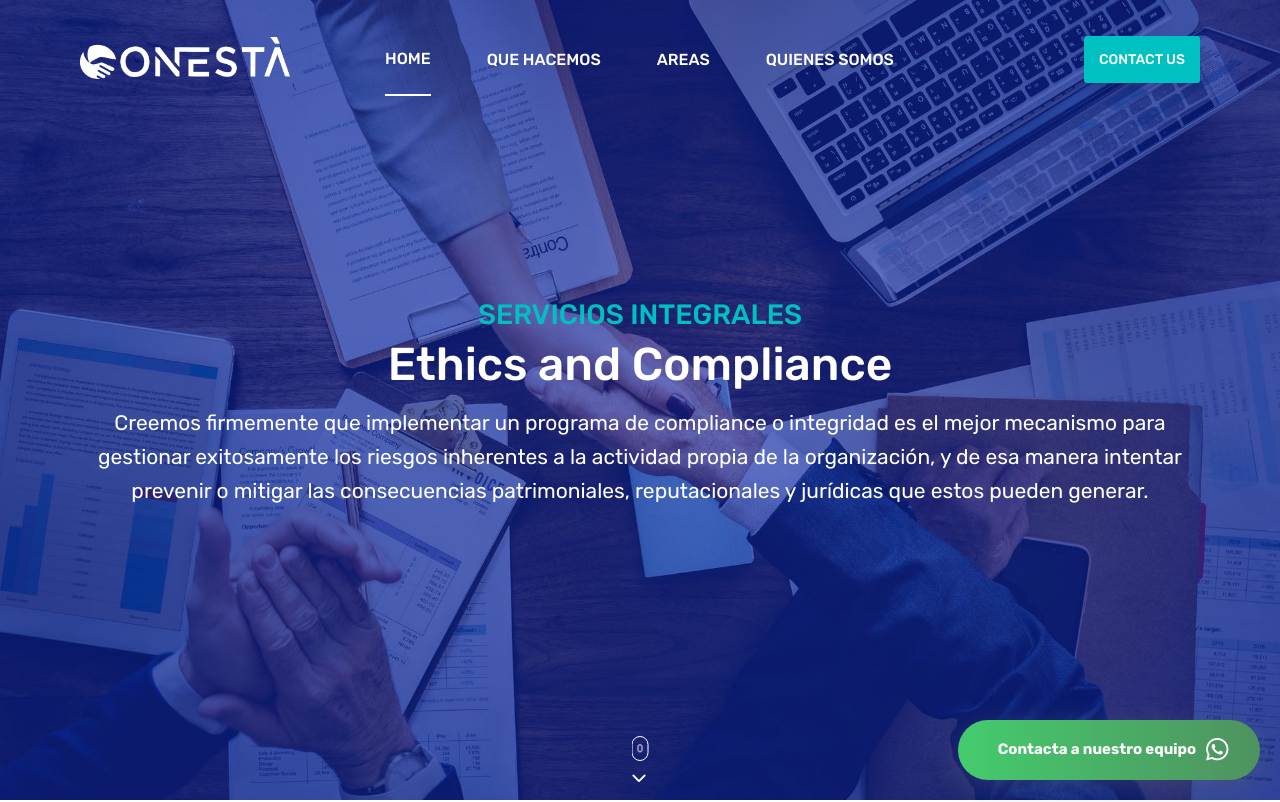
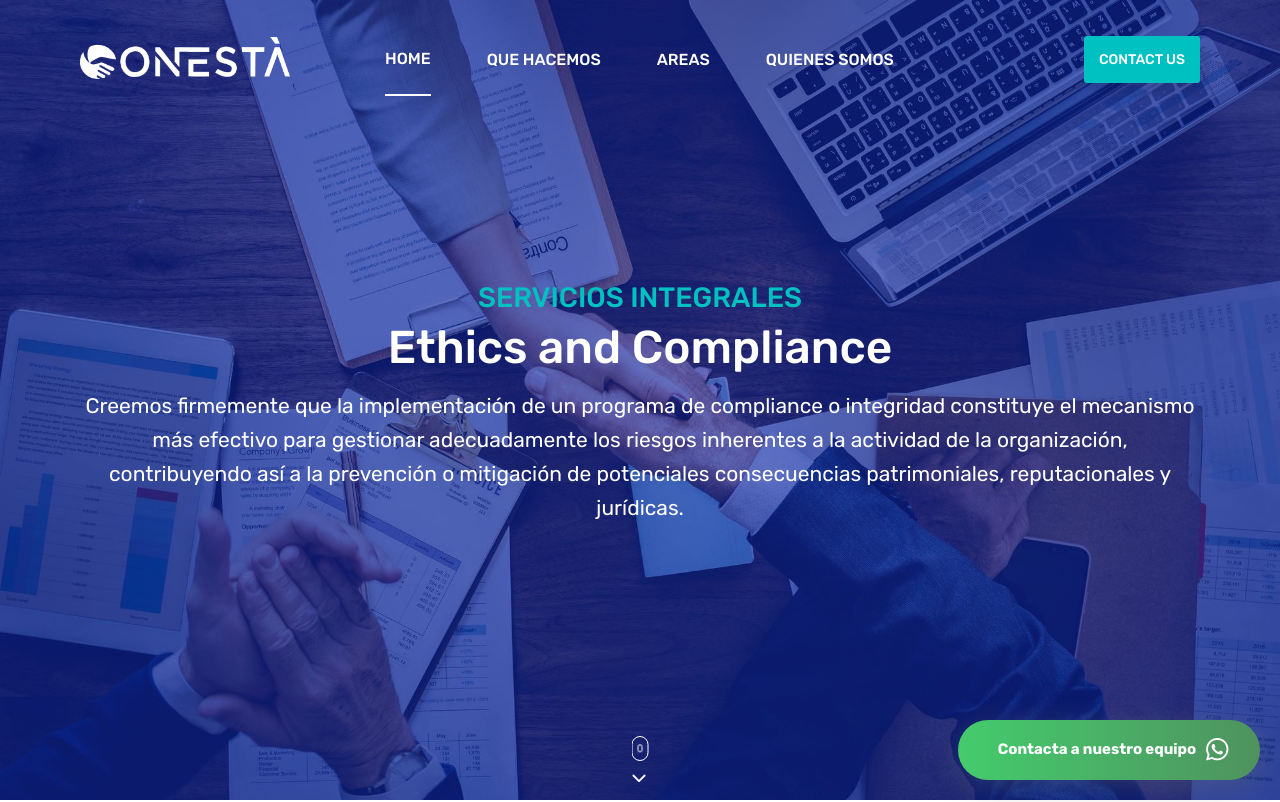
Before and after one commit to lalipognante/onestalanding-next, a Next.js app in the folder next-app/: page / in a window 1280 px wide. Shown: the top 802 px of the page. Built offline with nearby package versions, Linux system fonts and the light colour scheme.

Commit message:
Update Hero.jsx

```diff
--- a/next-app/sections/Hero.jsx
+++ b/next-app/sections/Hero.jsx
@@ -7,7 +7,7 @@ export const Hero = () => {
         <div className='new-container'>
               <h4 className='title hero'>SERVICIOS INTEGRALES</h4>
               <h1 className='subtitle hero' >Ethics and Compliance</h1>
-              <p className='text hero'>Creemos firmemente que implementar un programa de compliance o integridad es el mejor mecanismo para gestionar exitosamente los riesgos inherentes a la actividad propia de la organización, y de esa manera intentar prevenir o mitigar las consecuencias patrimoniales, reputacionales y jurídicas que estos pueden generar.</p>
+              <p className='text hero'>Creemos firmemente que la implementación de un programa de compliance o integridad constituye el mecanismo más efectivo para gestionar adecuadamente los riesgos inherentes a la actividad de la organización, contribuyendo así a la prevención o mitigación de potenciales consecuencias patrimoniales, reputacionales y jurídicas.</p>
               <div className="mouse-wheel-wrap">
                 <a className="mouse-wheel js-mouse-wheel" href="#">
                   <span className="mouse-wheel__inner"></span>
```
